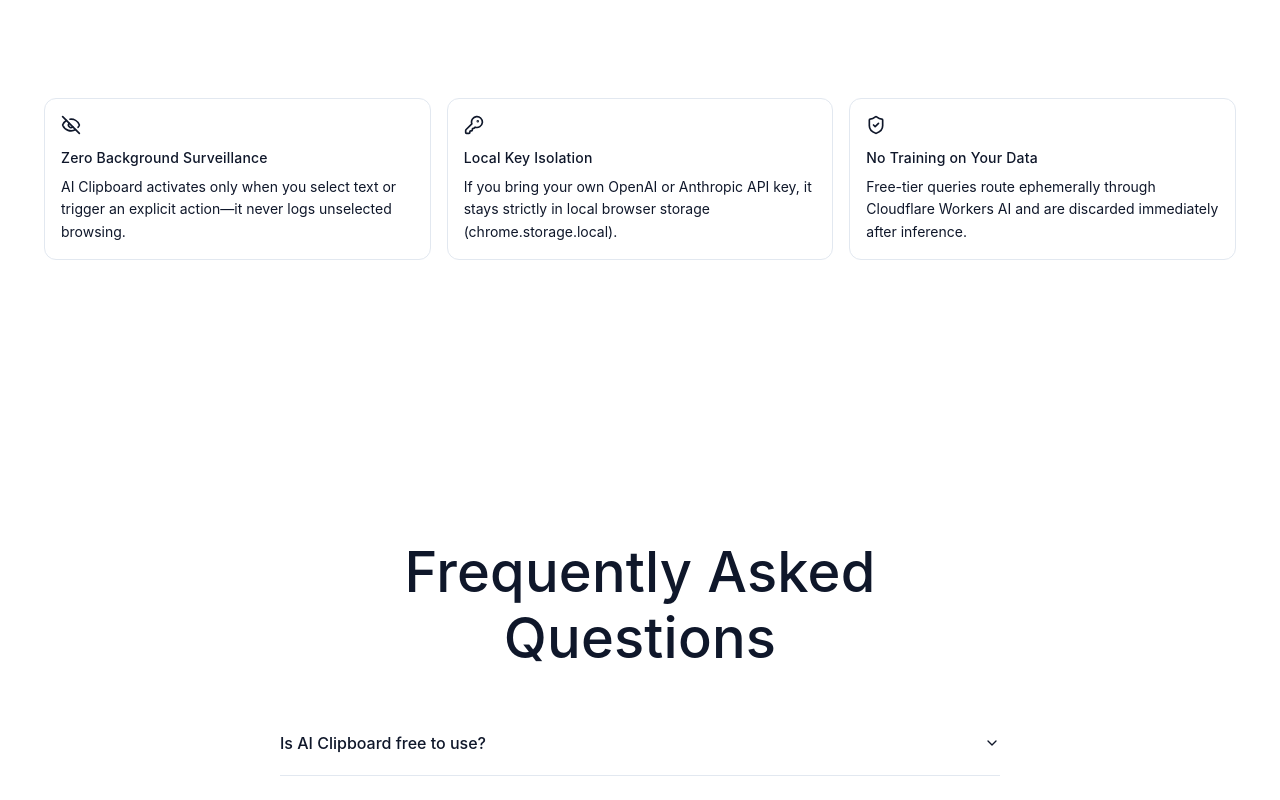
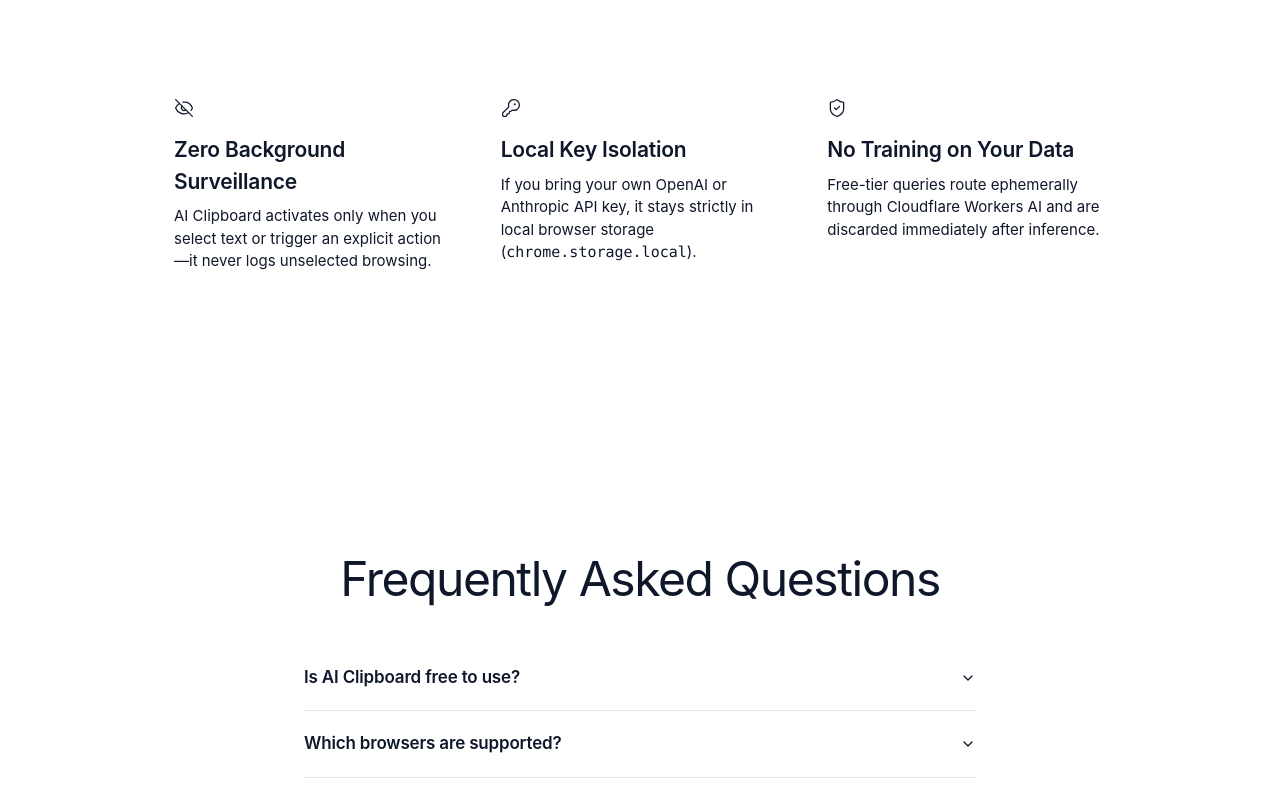
Before and after one commit to Long104/AI-Clipboard-extension, a Next.js app in the folder clipboard-web/: page / in a window 1280 px wide. Shown: the part 3440-4240 px from the top of the page. Built offline with nearby package versions, Linux system fonts and the light colour scheme.

Commit message:
feat(landing): typographic privacy strip + hairline-divider FAQ on light canvas

```diff
--- a/clipboard-web/src/components/faq.tsx
+++ b/clipboard-web/src/components/faq.tsx
@@ -38,9 +38,9 @@
     <section
       id="faq"
       aria-label="Frequently asked questions"
-      className="py-section max-w-[768px] mx-auto px-4 sm:px-6"
+      className="py-section max-w-[720px] mx-auto px-4 sm:px-6"
     >
-      <h2 className="text-[32px] sm:text-[56px] font-medium leading-[1.17] tracking-[0.2px] text-ink text-center">
+      <h2 className="text-[32px] md:text-[40px] lg:text-[48px] font-normal leading-[1.08] tracking-[-0.03em] text-ink text-center">
         Frequently Asked Questions
       </h2>
       <Accordion type="single" collapsible className="w-full mt-10">
--- a/clipboard-web/src/components/privacy.tsx
+++ b/clipboard-web/src/components/privacy.tsx
@@ -1,3 +1,6 @@
+"use client";
+
+import { motion } from "framer-motion";
 import { EyeOff, KeyRound, ShieldCheck } from "lucide-react";
 
 const pillars = [
@@ -9,7 +12,12 @@
   {
     icon: KeyRound,
     title: "Local Key Isolation",
-    body: "If you bring your own OpenAI or Anthropic API key, it stays strictly in local browser storage (chrome.storage.local).",
+    body: (
+      <>
+        If you bring your own OpenAI or Anthropic API key, it stays strictly in
+        local browser storage (<span className="font-mono">chrome.storage.local</span>).
+      </>
+    ),
   },
   {
     icon: ShieldCheck,
@@ -23,25 +31,31 @@
     <section
       id="privacy"
       aria-label="Privacy and permissions"
-      className="py-section max-w-[1240px] mx-auto px-4 sm:px-6"
+      className="py-section max-w-[980px] mx-auto px-4 sm:px-6"
     >
-      <div className="grid grid-cols-1 md:grid-cols-3 gap-4">
+      <motion.div
+        initial={{ opacity: 0, y: 16 }}
+        whileInView={{ opacity: 1, y: 0 }}
+        transition={{ duration: 0.3, ease: [0.16, 1, 0.3, 1] }}
+        viewport={{ once: true, margin: "-64px" }}
+        className="grid grid-cols-1 md:grid-cols-3 gap-10 md:gap-12"
+      >
         {pillars.map((pillar) => (
-          <div
-            key={pillar.title}
-            className="bg-surface border border-hairline rounded-lg p-4 hover:border-hairline-strong transition-none"
-          >
+          <div key={pillar.title}>
             <pillar.icon
-              className="text-mute mb-3 h-5 w-5"
+              className="h-5 w-5 text-mute mb-4"
+              strokeWidth={1.5}
               aria-hidden="true"
             />
-            <h3 className="text-sm font-medium leading-[1.6] tracking-[0.2px] text-ink mb-1.5">
+            <h3 className="text-[21px] font-semibold tracking-[-0.01em] text-ink">
               {pillar.title}
             </h3>
-            <p className="text-sm leading-[1.6] text-mute">{pillar.body}</p>
+            <p className="mt-2 text-[15px] leading-[1.5] text-body">
+              {pillar.body}
+            </p>
           </div>
         ))}
-      </div>
+      </motion.div>
     </section>
   );
 }
--- a/clipboard-web/src/components/ui/accordion.tsx
+++ b/clipboard-web/src/components/ui/accordion.tsx
@@ -25,14 +25,14 @@
     <AccordionPrimitive.Trigger
       ref={ref}
       className={cn(
-        "flex flex-1 items-center justify-between py-5 text-left text-base font-medium text-ink transition-none hover:text-ink [&[data-state=open]>svg]:rotate-180",
+        "flex flex-1 items-center justify-between py-5 text-left text-[17px] font-semibold tracking-[-0.01em] text-ink transition-none hover:text-ink [&[data-state=open]>svg]:rotate-180",
         className,
       )}
       {...props}
     >
       {children}
       <ChevronDown
-        className="h-4 w-4 shrink-0 text-mute transition-transform duration-100"
+        className="h-4 w-4 shrink-0 text-mute transition-transform duration-200"
         aria-hidden="true"
       />
     </AccordionPrimitive.Trigger>
@@ -46,7 +46,7 @@
 >(({ className, children, ...props }, ref) => (
   <AccordionPrimitive.Content
     ref={ref}
-    className="overflow-hidden text-sm text-body data-[state=closed]:animate-accordion-up data-[state=open]:animate-accordion-down"
+    className="overflow-hidden text-[17px] text-body data-[state=closed]:animate-accordion-up data-[state=open]:animate-accordion-down"
     {...props}
   >
     <div className={cn("pb-5 pt-0 leading-[1.6]", className)}>{children}</div>
```
